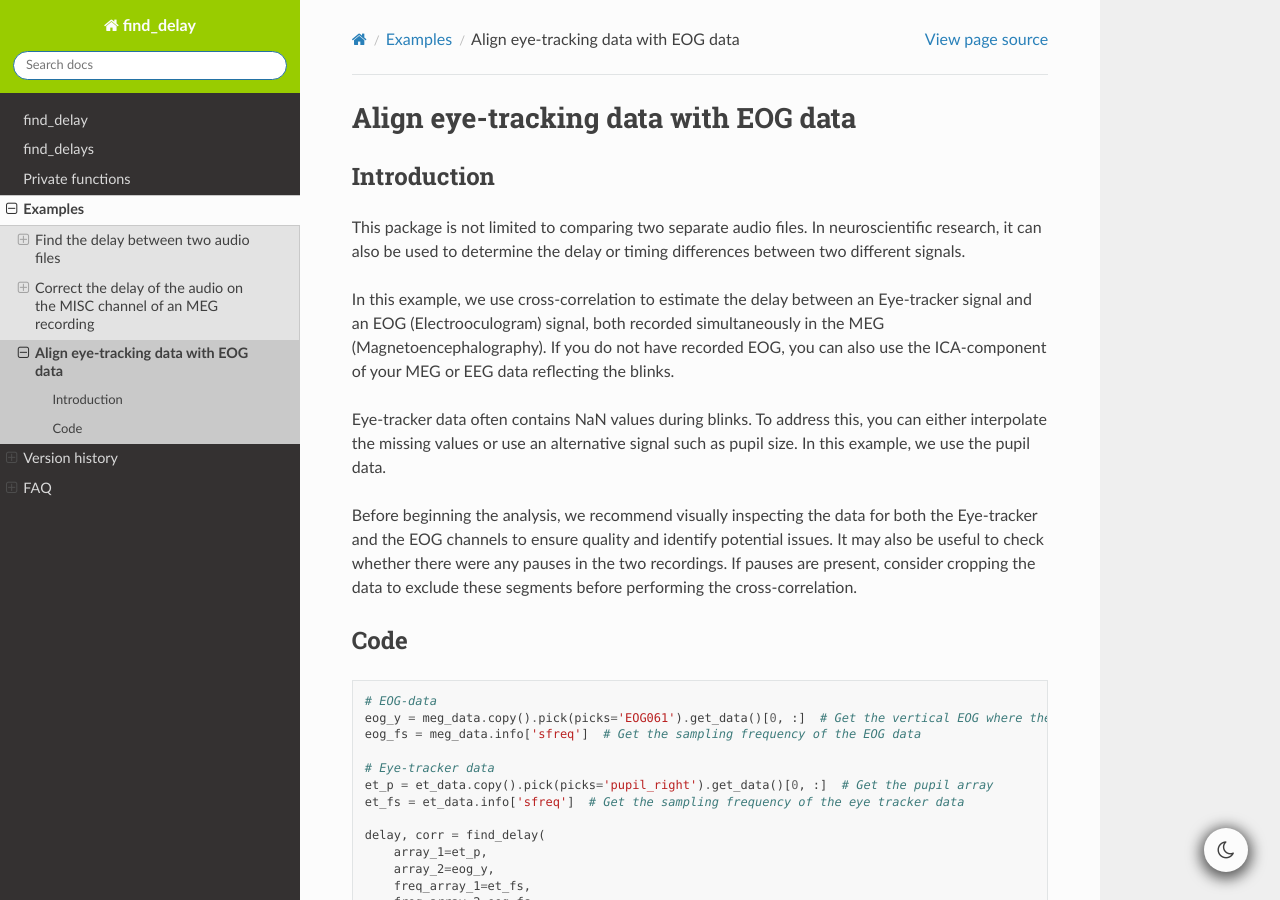
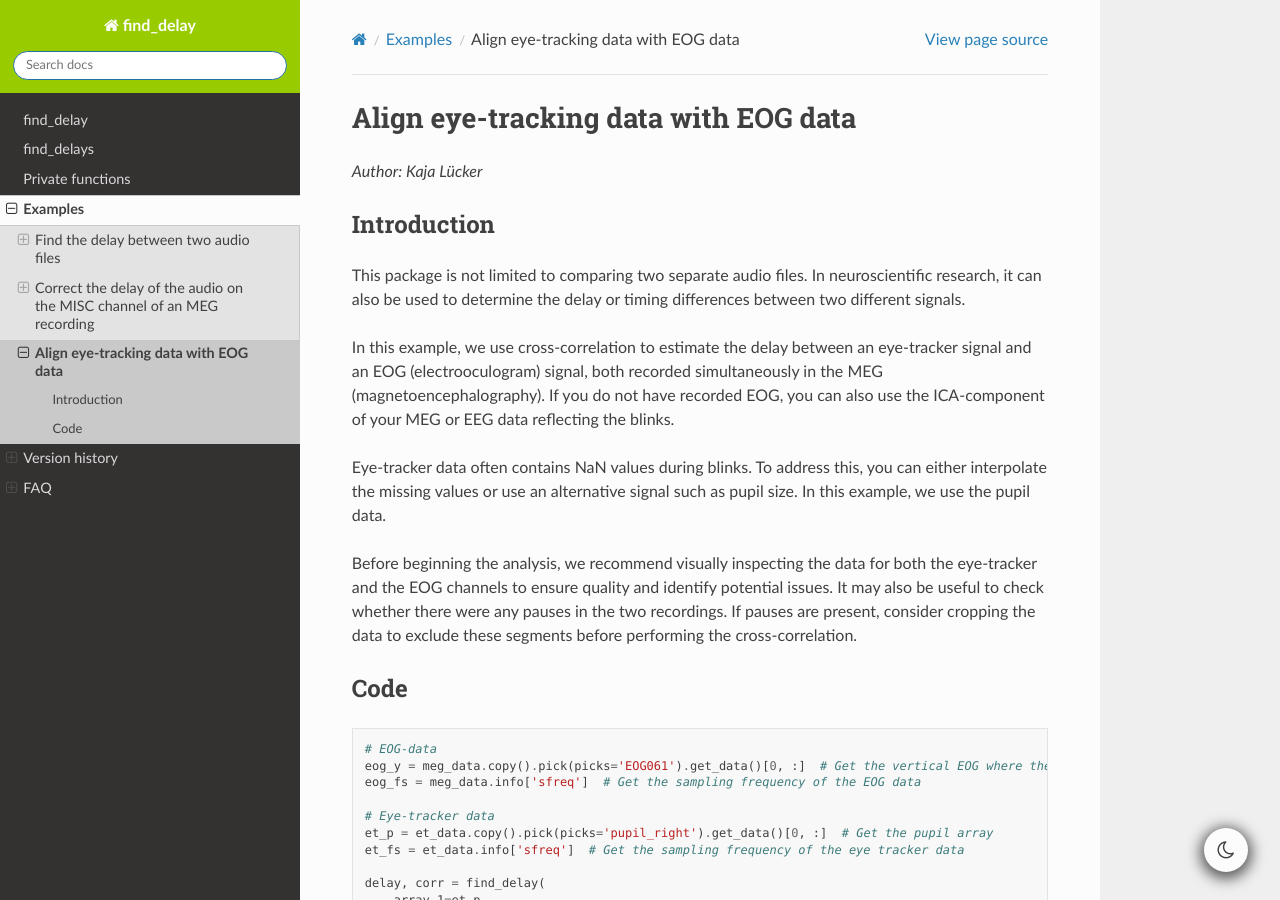
Before and after one commit to RomainPastureau/find_delay, a Sphinx documentation site: the page built from docs/source/examples/align_eye_tracking.rst, in a window 1280 px wide and 900 px high. Built offline with Sphinx 7.4.7 and the Read the Docs theme 3.1.0, drawn with Linux system fonts in a browser that asks for light colours.

Commit message:
Added author and corrected typos

```diff
--- a/docs/source/examples/align_eye_tracking.rst
+++ b/docs/source/examples/align_eye_tracking.rst
@@ -1,19 +1,20 @@
 Align eye-tracking data with EOG data
 =====================================
+*Author: Kaja Lücker*
 
 Introduction
 ------------
 This package is not limited to comparing two separate audio files. In neuroscientific research, it can also be used to
 determine the delay or timing differences between two different signals.
 
-In this example, we use cross-correlation to estimate the delay between an Eye-tracker signal and an EOG
-(Electrooculogram) signal, both recorded simultaneously in the MEG (Magnetoencephalography). If you do not have
+In this example, we use cross-correlation to estimate the delay between an eye-tracker signal and an EOG
+(electrooculogram) signal, both recorded simultaneously in the MEG (magnetoencephalography). If you do not have
 recorded EOG, you can also use the ICA-component of your MEG or EEG data reflecting the blinks.
 
 Eye-tracker data often contains NaN values during blinks. To address this, you can either interpolate the missing
 values or use an alternative signal such as pupil size. In this example, we use the pupil data.
 
-Before beginning the analysis, we recommend visually inspecting the data for both the Eye-tracker and the EOG
+Before beginning the analysis, we recommend visually inspecting the data for both the eye-tracker and the EOG
 channels to ensure quality and identify potential issues. It may also be useful to check whether there were any pauses
 in the two recordings. If pauses are present, consider cropping the data to exclude these segments before performing
 the cross-correlation.
```
